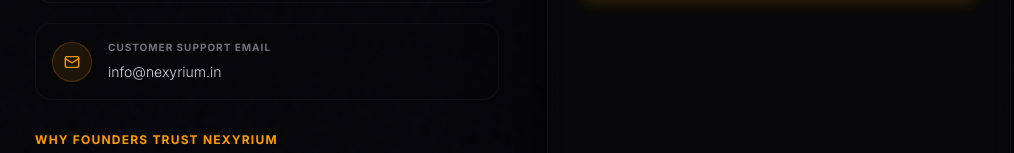
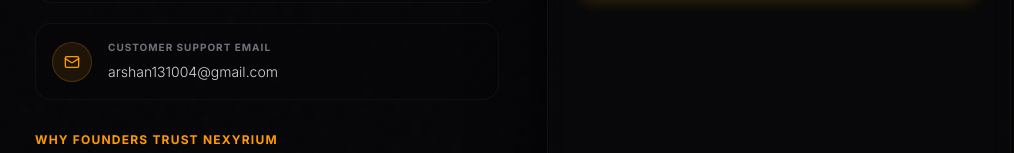
Before and after one commit to elmetador20/nexyriumm, a Next.js app: page /contact in a window 1280 px wide. Shown: the part 1014-1167 px from the top of the page, without its empty margins (117-1131 px from the left). Built offline with nearby package versions, Linux system fonts and the light colour scheme.

Commit message:
some changes

```diff
--- a/src/app/contact/page.tsx
+++ b/src/app/contact/page.tsx
@@ -189,7 +189,7 @@
                       href="mailto:info@nexyrium.in"
                       className="text-sm text-zinc-300 hover:text-amber-300 transition-colors font-light"
                     >
-                      info@nexyrium.in
+                      arshan131004@gmail.com
                     </a>
                   </div>
                 </div>
```
